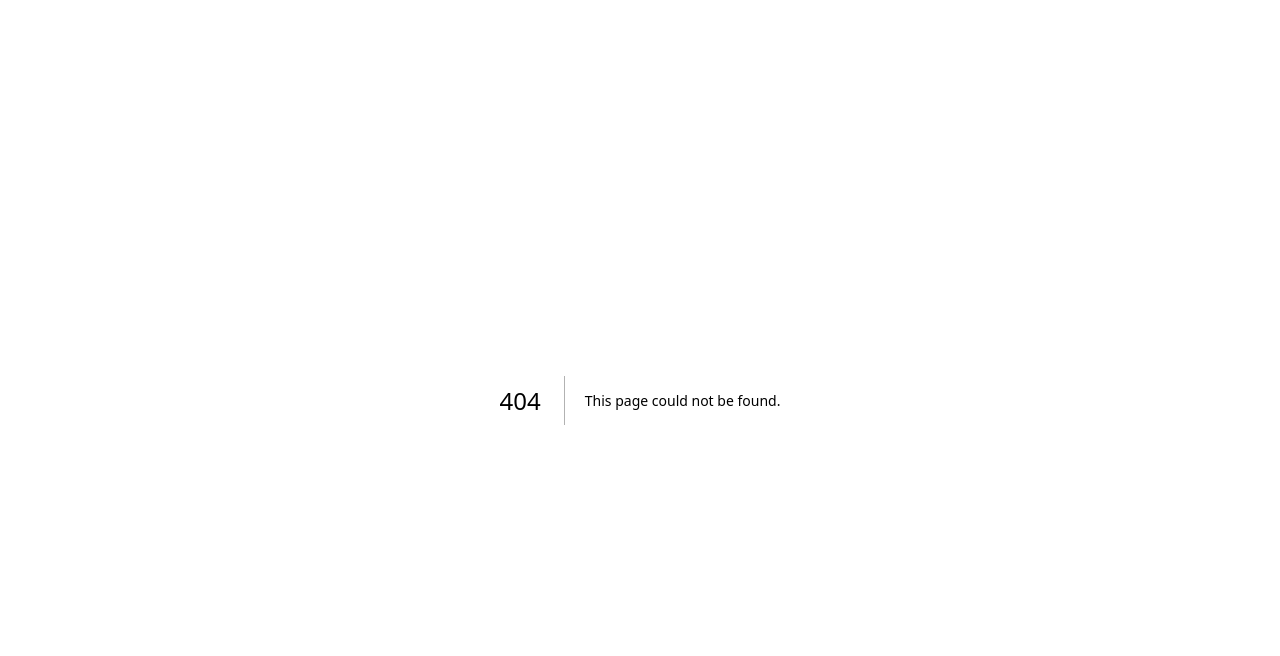
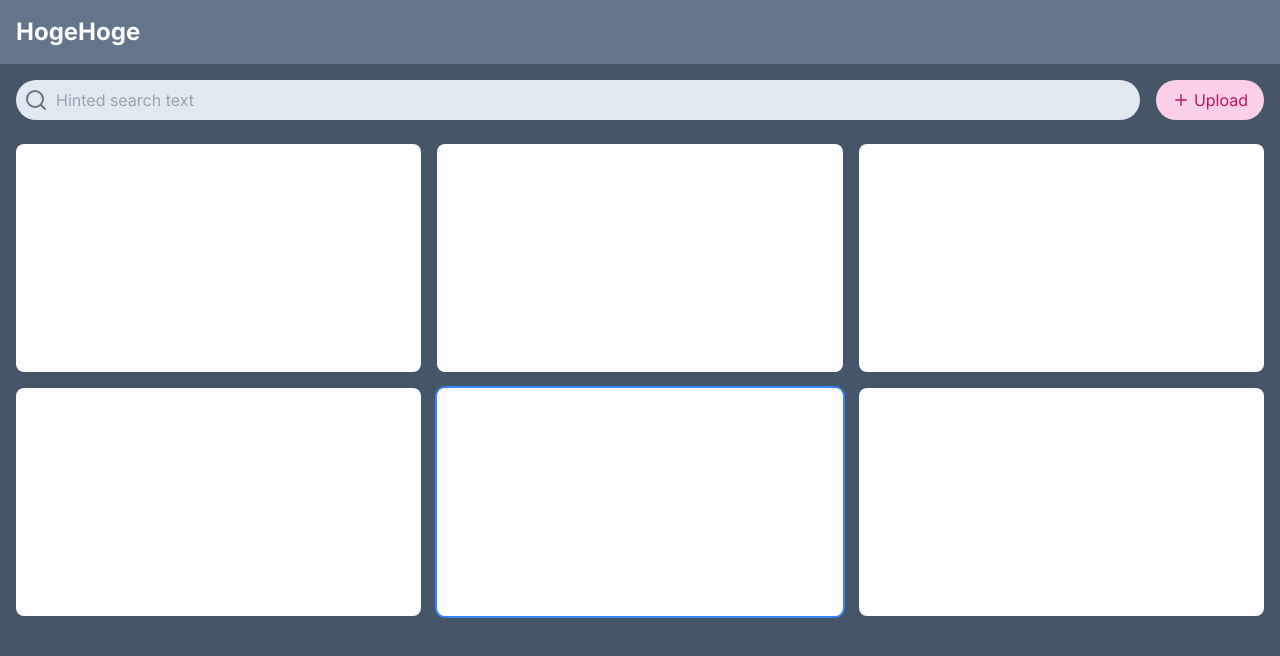
Before and after one commit to Shion1305/vod-gpt-hack, a Next.js app in the folder front/: page /login in a window 1280 px wide. Before the commit this address had no page. Shown: the top 656 px of the page. Built offline with nearby package versions, Linux system fonts and the light colour scheme.

Commit message:
login pageの追加

```diff
--- /dev/null
+++ b/front/src/app/login/page.tsx
@@ -0,0 +1,39 @@
+import { Plus, Search } from "lucide-react";
+
+const Login = () => {
+  return (
+    <div className="bg-slate-600 min-h-screen">
+      <header className="bg-slate-500 p-4">
+        <h1 className="text-white text-2xl font-bold">HogeHoge</h1>
+      </header>
+      <main className="p-4">
+        <div className="flex justify-between items-center mb-6">
+          <div className="bg-slate-200 rounded-full flex items-center p-2 flex-grow mr-4">
+            <Search className="text-gray-500 mr-2" />
+            <input
+              type="text"
+              placeholder="Hinted search text"
+              className="bg-transparent outline-none flex-grow"
+            />
+          </div>
+          <button className="bg-pink-200 text-pink-700 px-4 py-2 rounded-full flex items-center">
+            <Plus className="mr-1" size={18} />
+            Upload
+          </button>
+        </div>
+        <div className="grid grid-cols-3 gap-4">
+          {[...Array(6)].map((_, index) => (
+            <div
+              key={index}
+              className={`bg-white rounded-lg aspect-video ${
+                index === 4 ? "ring-2 ring-blue-500" : ""
+              }`}
+            ></div>
+          ))}
+        </div>
+      </main>
+    </div>
+  );
+};
+
+export default Login;
```
